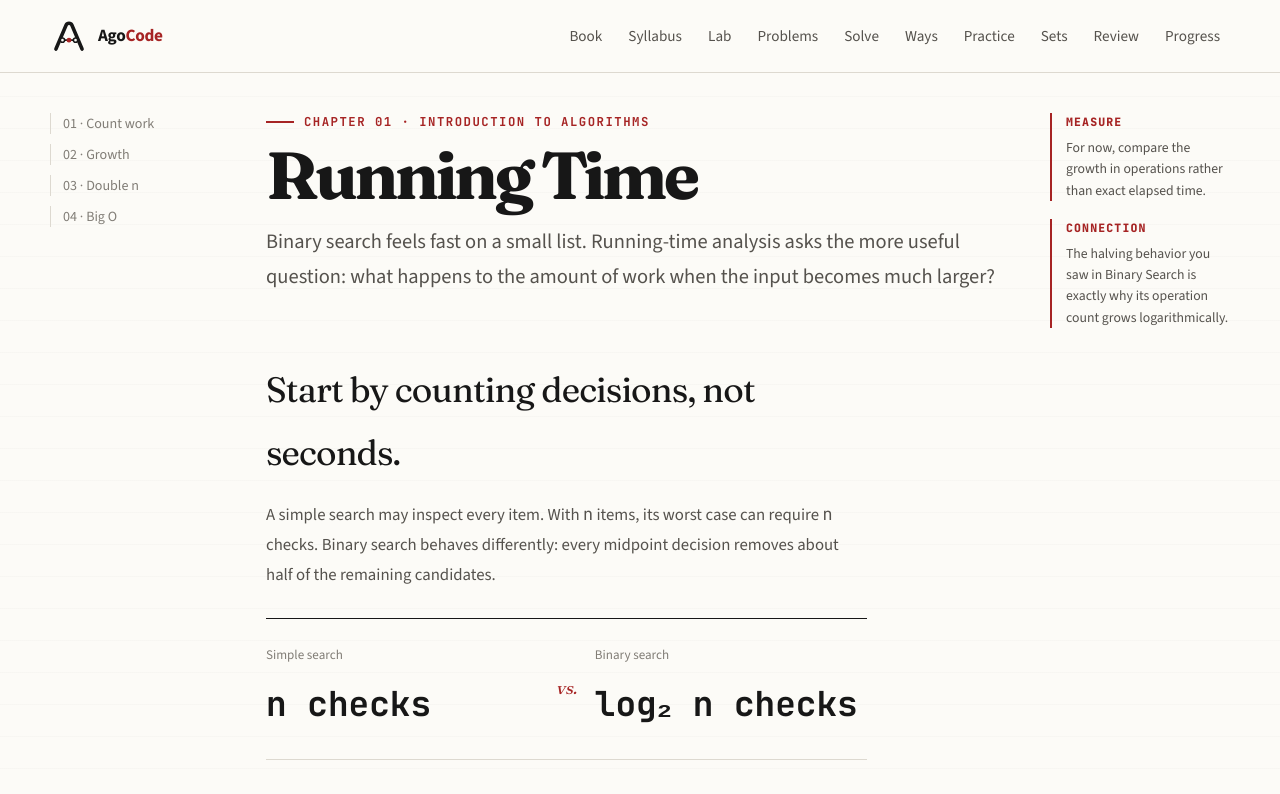
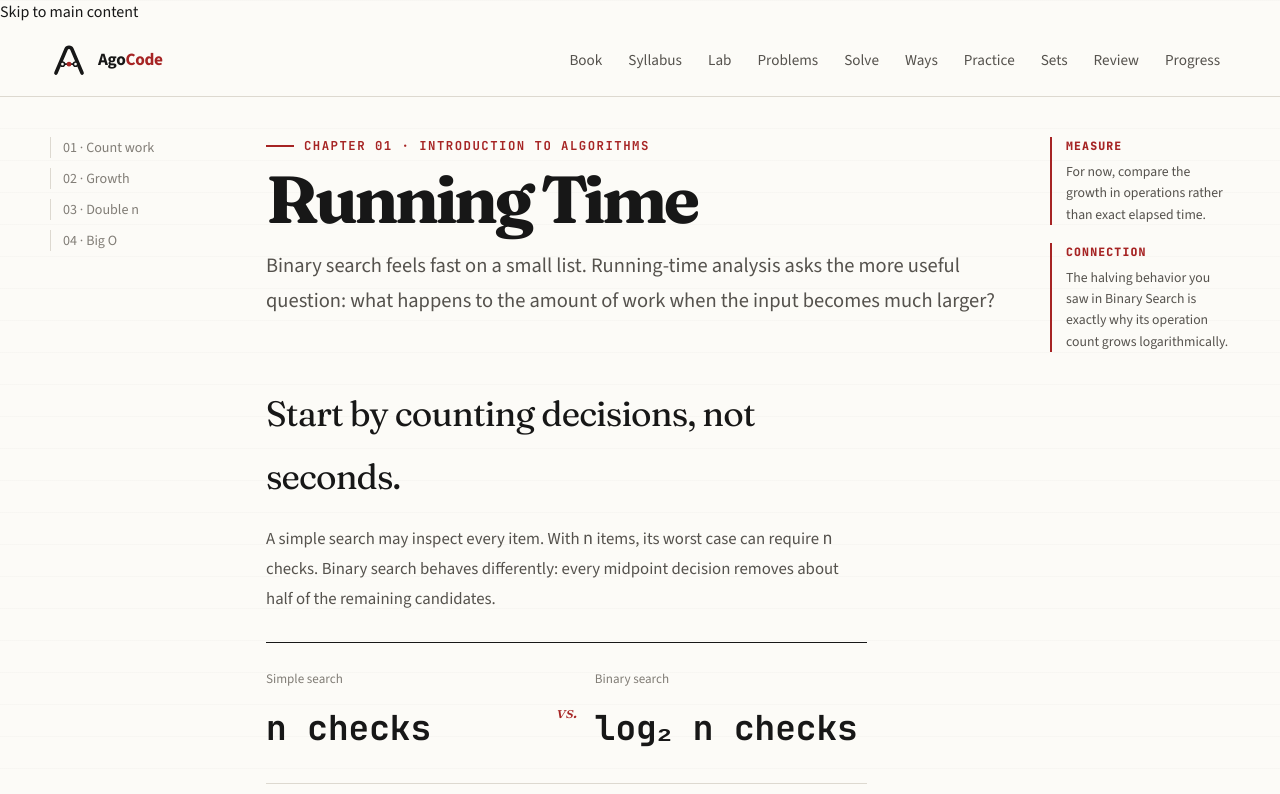
Before and after one commit to anatwork14/agocode, a Next.js app: page /learn/running-time in a window 1280 px wide. Shown: the top 794 px of the page. Built offline with nearby package versions, Linux system fonts and the light colour scheme.

Commit message:
feat: add global skip navigation target

```diff
--- a/app/layout.tsx
+++ b/app/layout.tsx
@@ -72,8 +72,11 @@
   return (
     <html lang="en" className={`${editorial.variable} ${reading.variable} ${mono.variable}`}>
       <body>
+        <a className="skip-link" href="#main-content">Skip to main content</a>
         <SiteHeader />
-        {children}
+        <div id="main-content" tabIndex={-1}>
+          {children}
+        </div>
         <footer className="site-footer">
           <div className="site-shell">AgoCode · an interactive algorithm notebook · understand, model, build, transfer, recall.</div>
         </footer>
```
